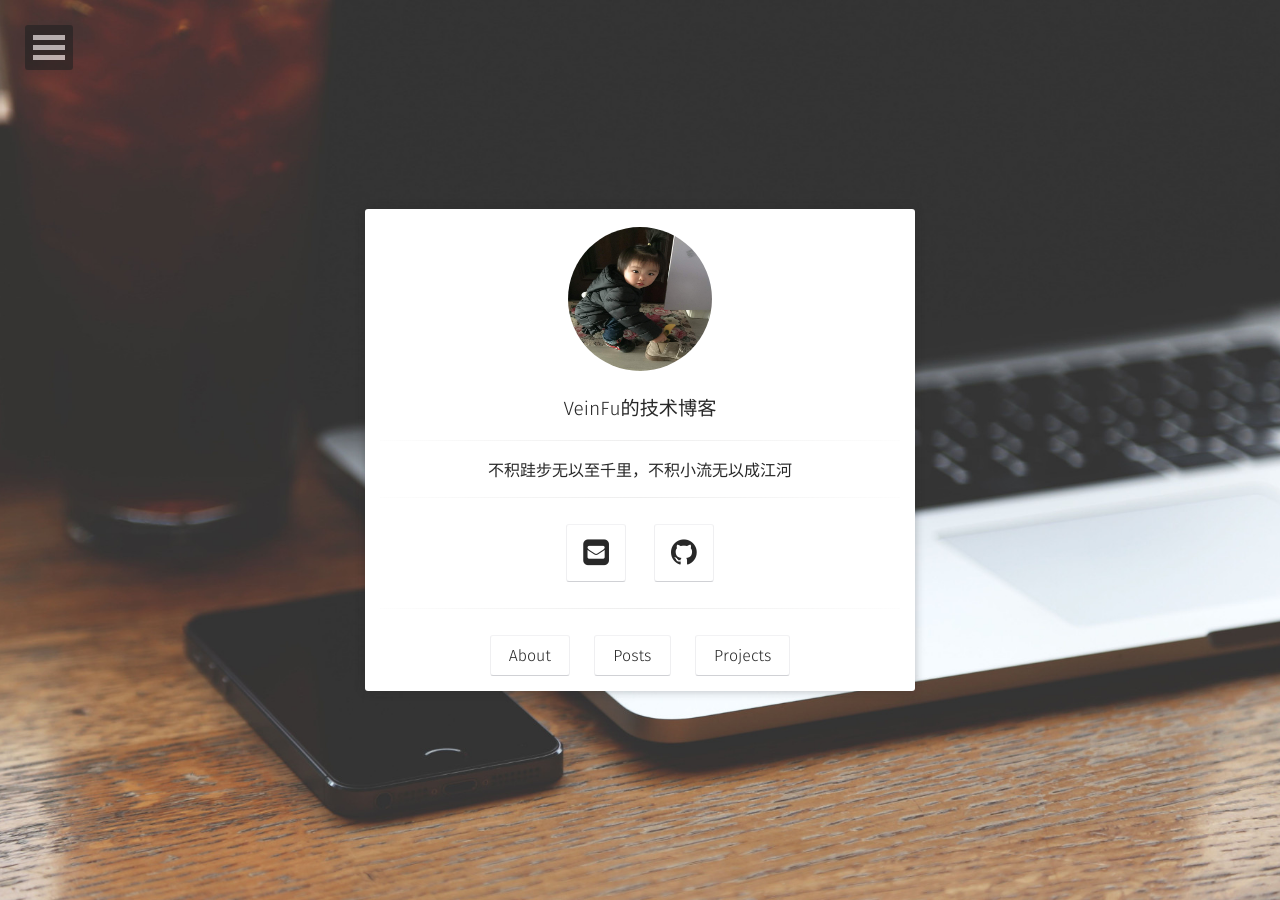
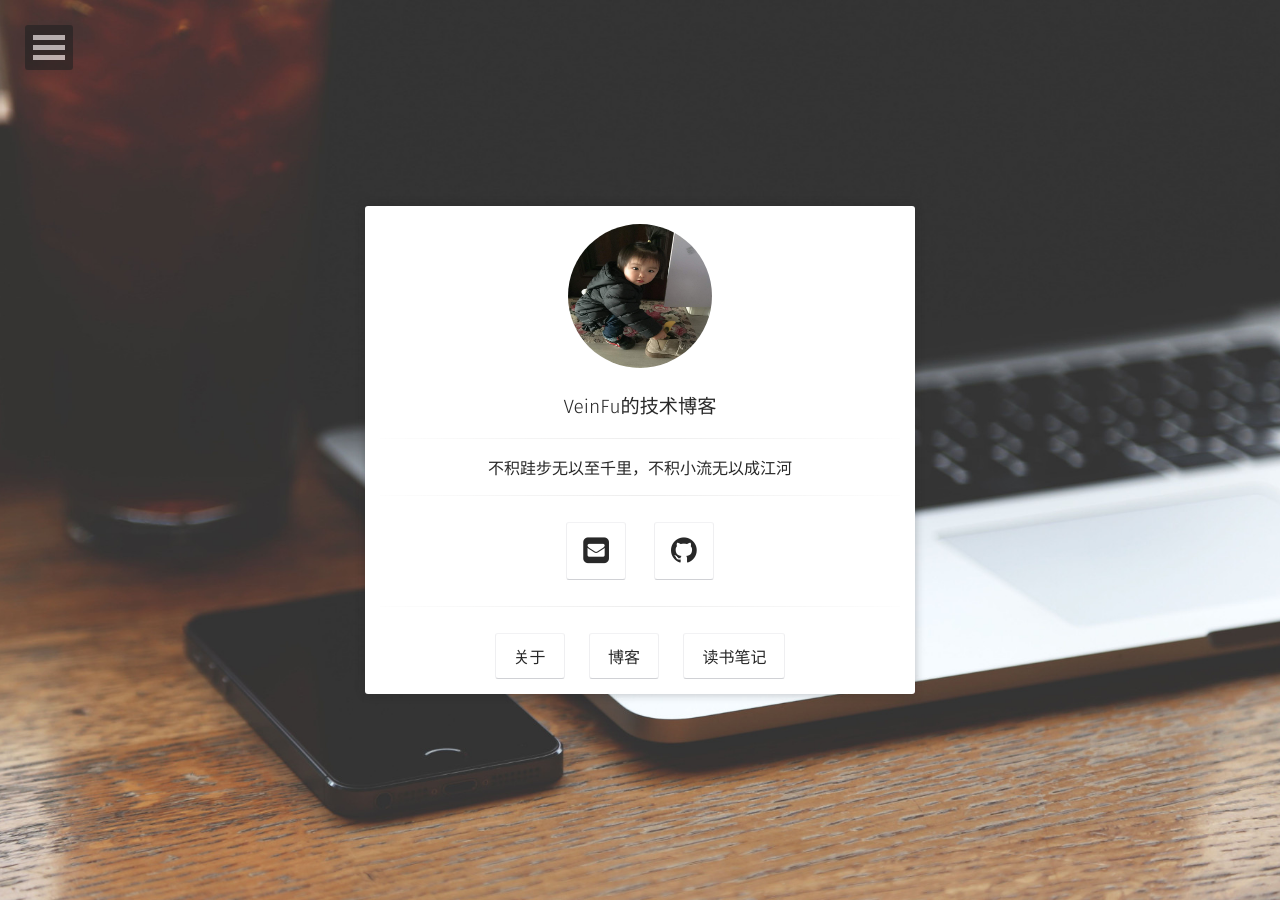
Before and after one commit to VeinFu/VeinFu.github.io, a Jekyll site: the page built from index.html, in a window 1280 px wide. Built offline with Jekyll 4.4.1, drawn with Linux system fonts in a browser that asks for light colours; some web fonts are replaced.

Commit message:
修改网站主页

```diff
--- a/_layouts/home.html
+++ b/_layouts/home.html
@@ -33,13 +33,13 @@ layout: compress
                   <hr class="hr-line">
                   <h3 class="title">
                          <a class="btn zoombtn" href="{{ site.url }}/about">
-                         About
+                         关于
                          </a>
                          <a class="btn zoombtn" href="{{ site.url }}/posts">
-                         Posts
+                         博客
                          </a>
-                         <a class="btn zoombtn" href="{{ site.url }}/projects">
-                         Projects
+                         <a class="btn zoombtn" href="{{ site.url }}/notes">
+                         读书笔记
                          </a>
                  </h3>
             </div>
```
Also changed, not shown: _data/navigation.yml (+5 -2 lines).
